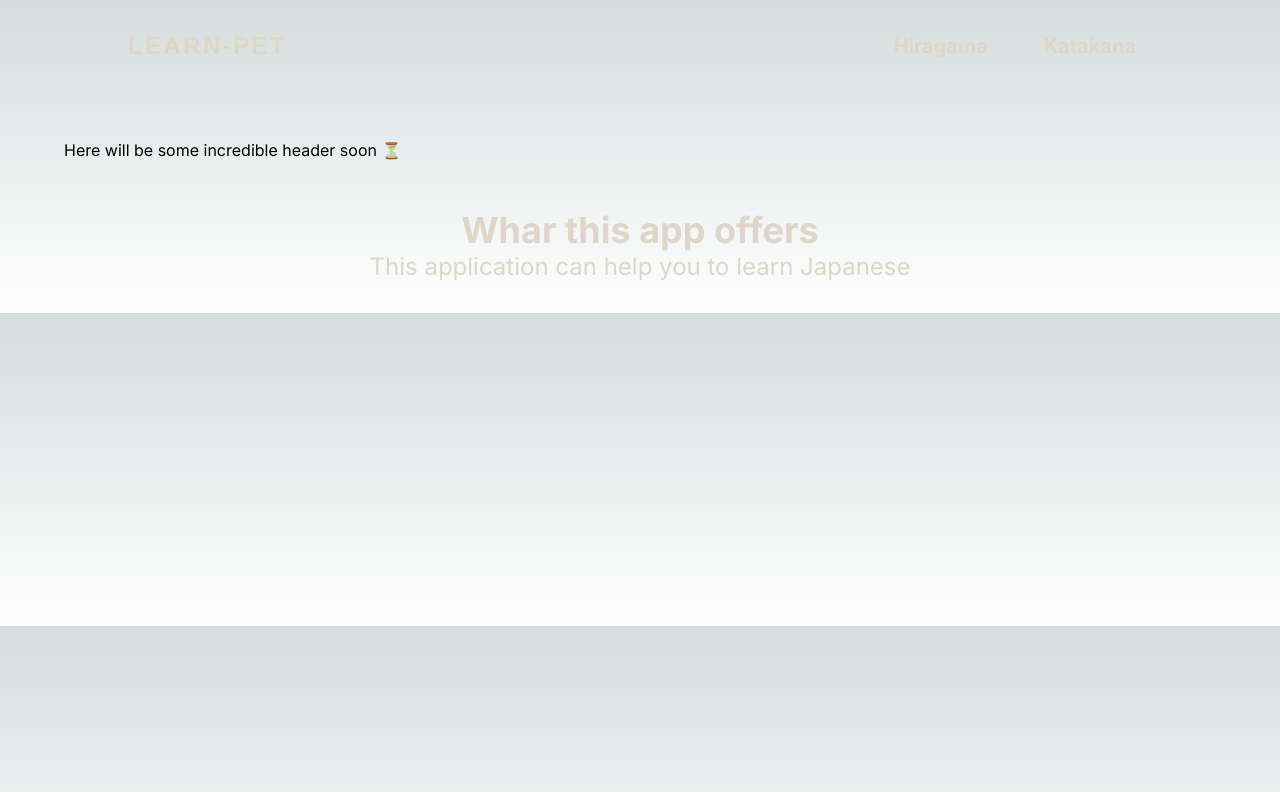
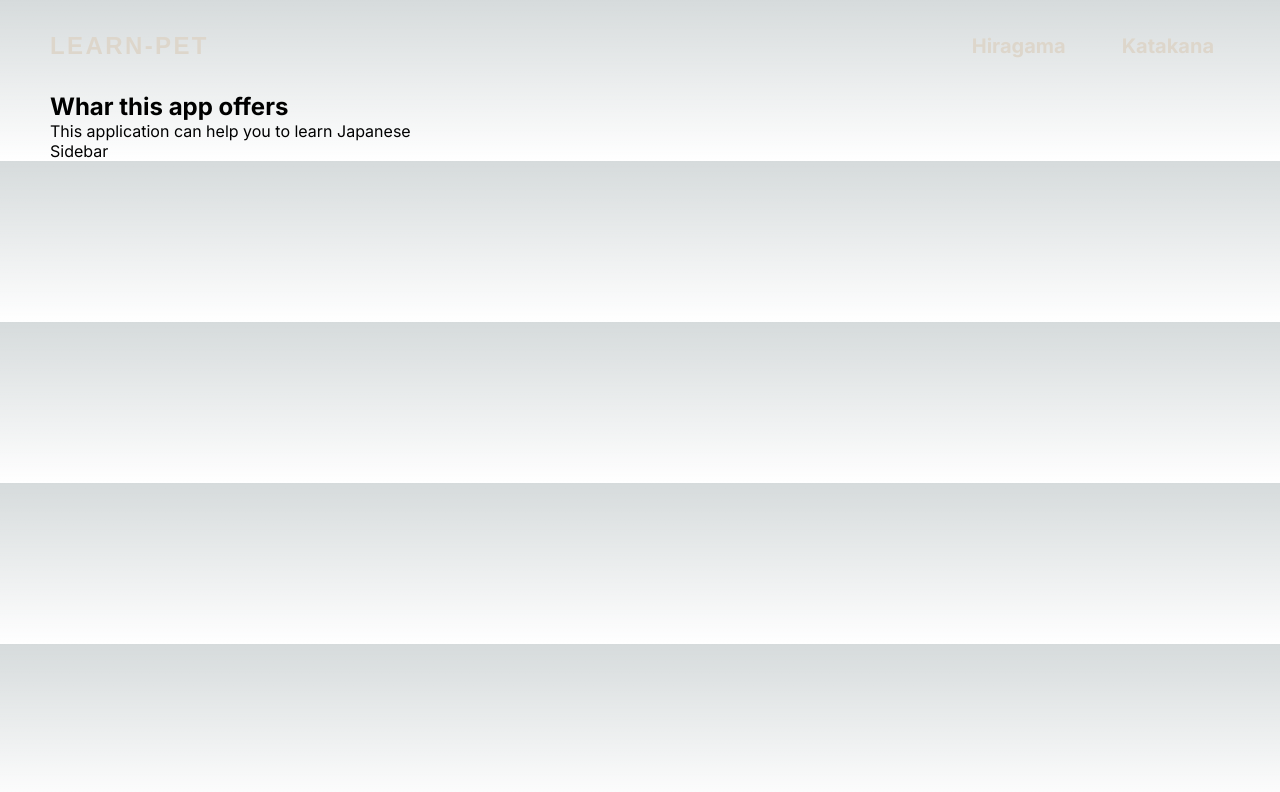
Before and after one commit to dimadidyk0/learn-nexjs, a Next.js app: page / in a window 1280 px wide. Shown: the top 792 px of the page. Built offline with nearby package versions, Linux system fonts and the light colour scheme.

Commit message:
feat: add container

```diff
--- a/src/app/page.module.css
+++ b/src/app/page.module.css
@@ -1,75 +1,3 @@
-.header {
+.root {
   display: flex;
-  gap: 3rem;
-  margin: 3rem auto;
-  width: 90%;
-  max-width: 75rem;
 }
-
-.slideshow {
-  width: 40rem;
-  height: 25rem;
-}
-
-.hero {
-  color: #ddd6cb;
-  font-size: 1.5rem;
-}
-
-.hero h1 {
-  font-size: 2rem;
-  font-weight: bold;
-  font-family: 'Montserrat', sans-serif;
-  letter-spacing: 0.15rem;
-  text-transform: uppercase;
-  background: linear-gradient(90deg, #f9572a, #ffc905);
-  background-clip: text;
-  -webkit-background-clip: text;
-  -webkit-text-fill-color: transparent;
-}
-
-.cta {
-  font-size: 1.5rem;
-  display: flex;
-  gap: 1rem;
-}
-
-.cta a {
-  display: inline-block;
-  margin-top: 1rem;
-  padding: 0.5rem 1rem;
-  border-radius: 0.5rem;
-  background: linear-gradient(90deg, #f9572a, #ff9b05);
-  color: #ffffff;
-  font-weight: bold;
-  text-decoration: none;
-}
-
-.cta a:hover,
-.cta a:active {
-  background: linear-gradient(90deg, #fd4715, #f9b241);
-}
-
-.cta a:first-child {
-  background: transparent;
-  font-weight: normal;
-  color: #ff9b05;
-  padding-left: 0;
-}
-
-.cta a:first-child:hover,
-.cta a:first-child:active {
-  background: transparent;
-  color: #f9b241;
-}
-
-.section {
-  display: flex;
-  flex-direction: column;
-  color: #ddd6cb;
-  font-size: 1.5rem;
-  max-width: 50rem;
-  width: 90%;
-  margin: 2rem auto;
-  text-align: center;
-}
--- a/src/app/page.tsx
+++ b/src/app/page.tsx
@@ -1,13 +1,9 @@
-import Link from "next/link";
+import Container from "@/components/ui/Container/Container";
 import s from "./page.module.css";
 
 export default function Home() {
   return (
-    <>
-      <header className={s.header}>
-        Here will be some incredible header soon ⏳
-      </header>
-
+    <Container>
       <main>
         <section className={s.section}>
           <h2>Whar this app offers</h2>
@@ -16,6 +12,9 @@ export default function Home() {
           </p>
         </section>
       </main>
-    </>
+      <aside>
+        Sidebar
+      </aside>
+    </Container>
   );
 }
--- a/src/components/Header/Header.module.css
+++ b/src/components/Header/Header.module.css
@@ -2,12 +2,12 @@
   display: flex;
   justify-content: space-between;
   align-items: center;
-  padding: 2rem 1rem;
+  padding: 2rem 0;
 }
 
 @media (min-width: 768px) {
   .header {
-    padding: 2rem 10%;
+    padding: 2rem 0;
   }
 }
 
--- a/src/components/Header/Header.tsx
+++ b/src/components/Header/Header.tsx
@@ -6,11 +6,13 @@ import Image from 'next/image';
 //
 import s from './Header.module.css';
 import { usePathname } from 'next/navigation';
+import Container from '../ui/Container/Container';
 
 export default function Header() {
   const path = usePathname();
 
   return (
+    <Container>
       <header className={s.header}>
         <Link className={s.logo} href="/">
           Learn-Pet
@@ -27,5 +29,6 @@ export default function Header() {
           </ul>
         </nav>
       </header>
+    </Container>
   )
 }
--- /dev/null
+++ b/src/components/ui/Container/Container.module.css
@@ -0,0 +1,4 @@
+.container {
+  width: 1180px;
+  margin: 0 auto;
+}
--- /dev/null
+++ b/src/components/ui/Container/Container.tsx
@@ -0,0 +1,12 @@
+import React from 'react';
+import s from './Container.module.css';
+
+type Props = {
+  children: React.ReactNode,
+}
+
+export default function Container({ children }: Props) {
+  return (
+    <div className={s.container}>{children}</div>
+  )
+};
```
Lines whose indentation alone changed are shown as unchanged.
